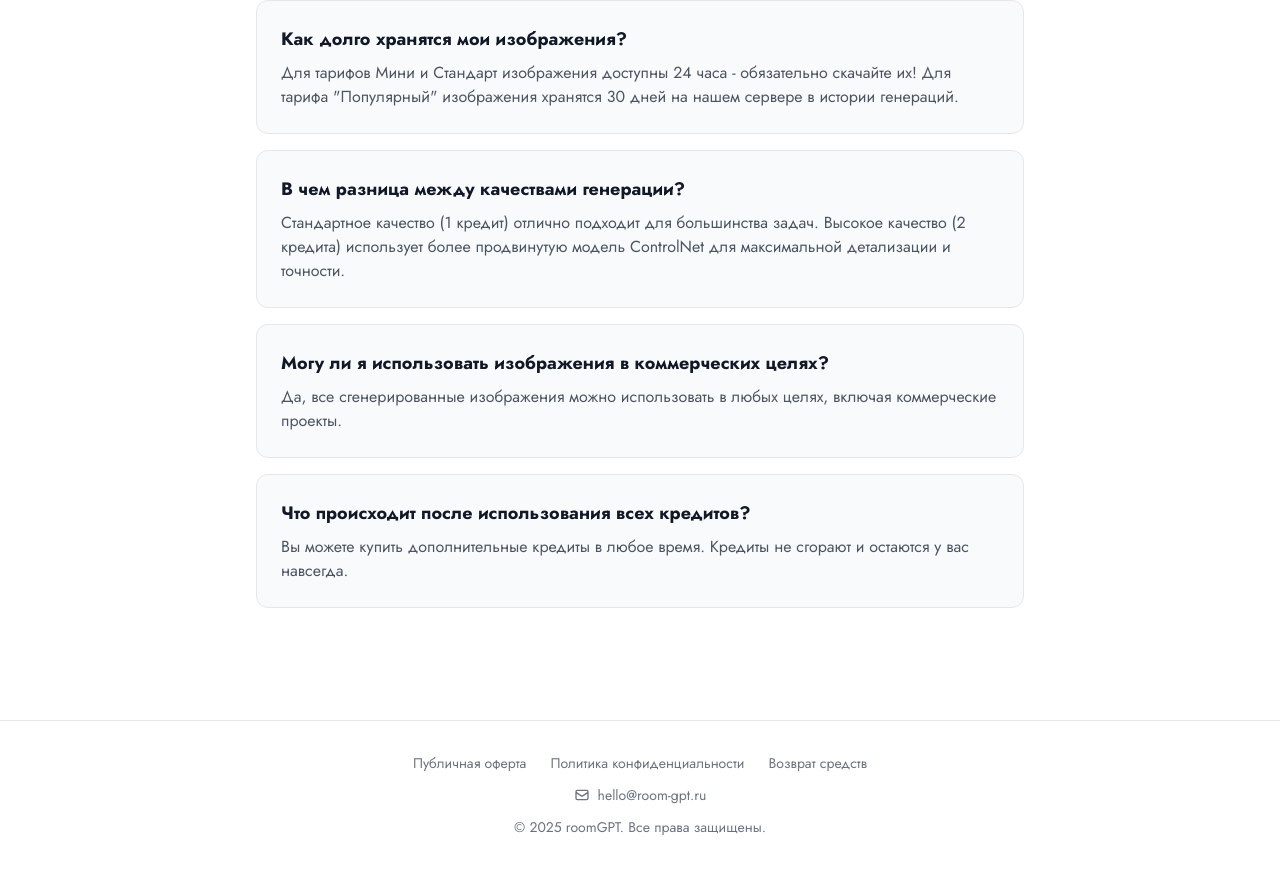
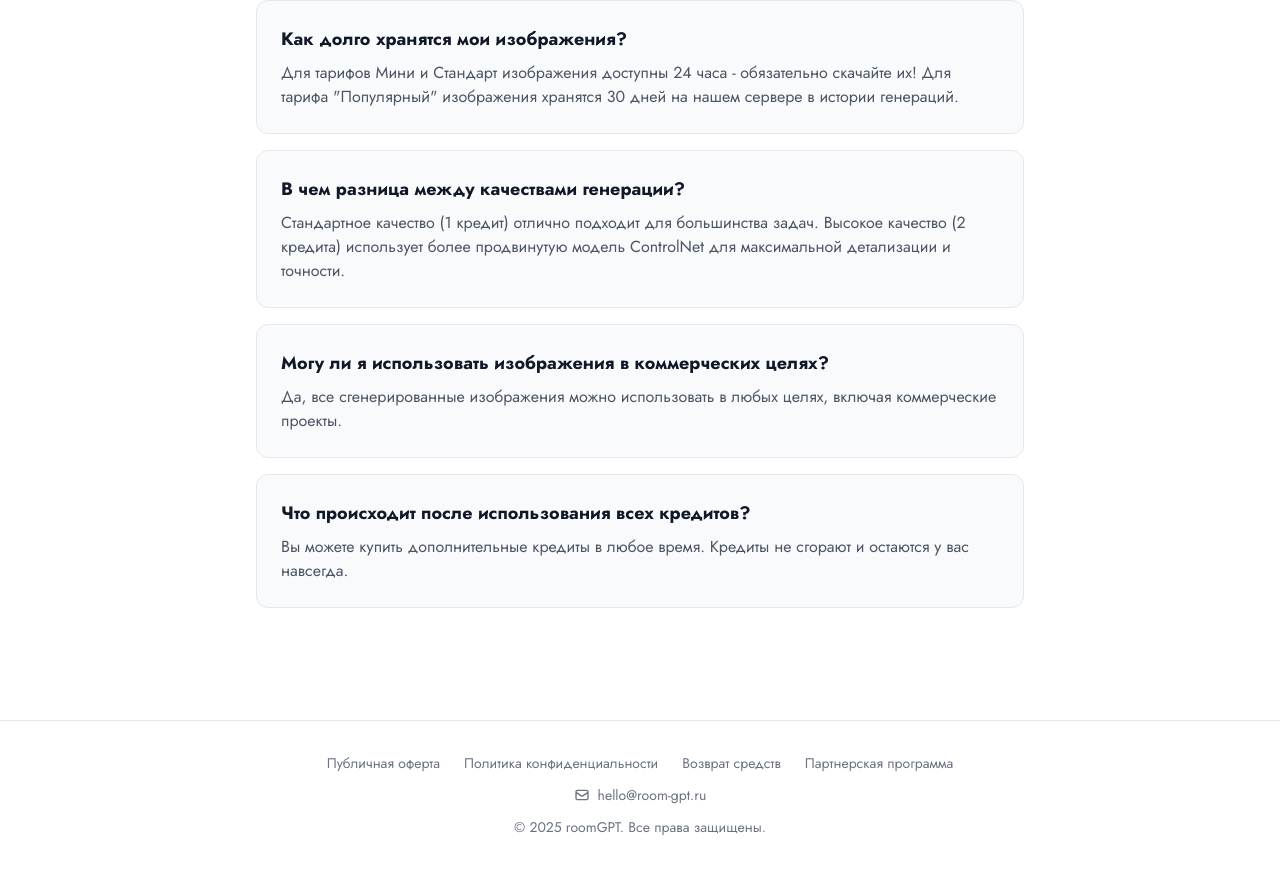
Before and after one commit to Sansayich/-roomai-redesign, a Next.js app: page /pricing in a window 1280 px wide. Shown: the part 1436-2305 px from the top of the page. Built offline with nearby package versions, Linux system fonts and the light colour scheme; no server answers.

Commit message:
feat: добавлена ссылка на партнерскую программу в футер всех страниц

```diff
--- a/app/generate/page.tsx
+++ b/app/generate/page.tsx
@@ -453,6 +453,7 @@ export default function GeneratePage() {
             <Link href="/terms" className="hover:text-gray-900">Публичная оферта</Link>
             <Link href="/privacy" className="hover:text-gray-900">Политика конфиденциальности</Link>
             <Link href="/refund" className="hover:text-gray-900">Возврат средств</Link>
+            <Link href="/referral" className="hover:text-gray-900">Партнерская программа</Link>
           </div>
           <div className="flex justify-center items-center gap-2">
             <svg className="w-4 h-4" fill="none" stroke="currentColor" viewBox="0 0 24 24">
--- a/app/page.tsx
+++ b/app/page.tsx
@@ -234,6 +234,7 @@ export default function Home() {
             <Link href="/terms" className="hover:text-gray-900">Публичная оферта</Link>
             <Link href="/privacy" className="hover:text-gray-900">Политика конфиденциальности</Link>
             <Link href="/refund" className="hover:text-gray-900">Возврат средств</Link>
+            <Link href="/referral" className="hover:text-gray-900">Партнерская программа</Link>
           </div>
           <div className="flex justify-center items-center gap-2">
             <svg className="w-4 h-4" fill="none" stroke="currentColor" viewBox="0 0 24 24">
--- a/app/pricing/page.tsx
+++ b/app/pricing/page.tsx
@@ -332,6 +332,7 @@ export default function PricingPage() {
             <Link href="/terms" className="hover:text-gray-900">Публичная оферта</Link>
             <Link href="/privacy" className="hover:text-gray-900">Политика конфиденциальности</Link>
             <Link href="/refund" className="hover:text-gray-900">Возврат средств</Link>
+            <Link href="/referral" className="hover:text-gray-900">Партнерская программа</Link>
           </div>
           <div className="flex justify-center items-center gap-2">
             <svg className="w-4 h-4" fill="none" stroke="currentColor" viewBox="0 0 24 24">
--- a/app/referral/page.tsx
+++ b/app/referral/page.tsx
@@ -385,6 +385,7 @@ export default function ReferralPage() {
             <Link href="/terms" className="hover:text-gray-900">Публичная оферта</Link>
             <Link href="/privacy" className="hover:text-gray-900">Политика конфиденциальности</Link>
             <Link href="/refund" className="hover:text-gray-900">Возврат средств</Link>
+            <Link href="/referral" className="hover:text-gray-900">Партнерская программа</Link>
           </div>
           <div className="flex justify-center items-center gap-2">
             <svg className="w-4 h-4" fill="none" stroke="currentColor" viewBox="0 0 24 24">
```
